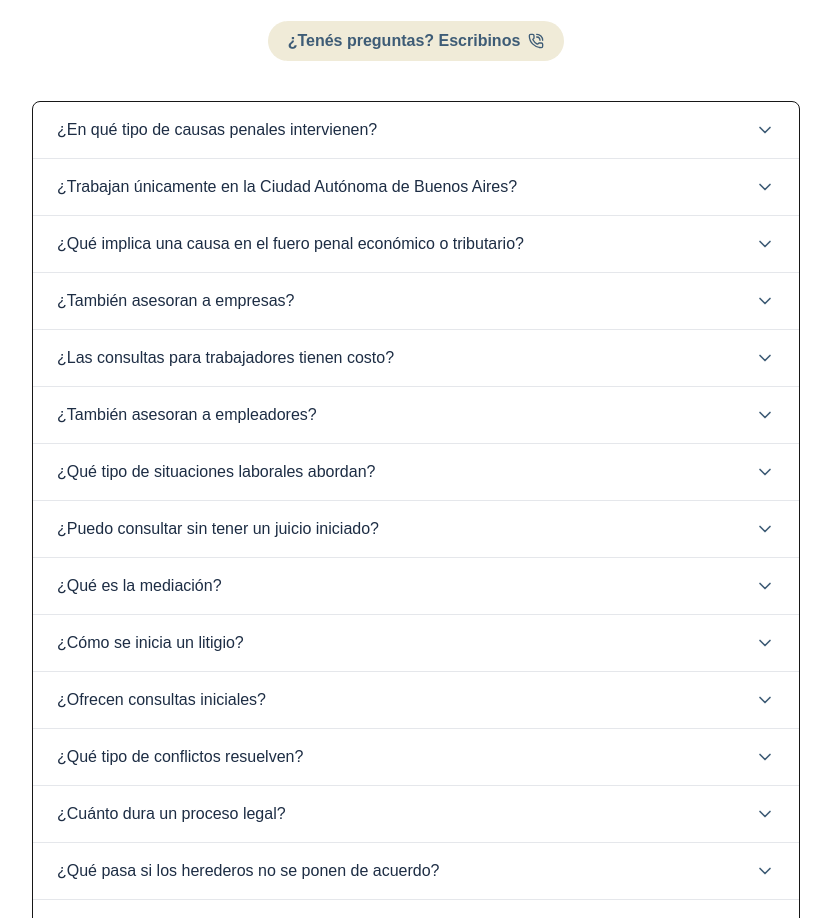
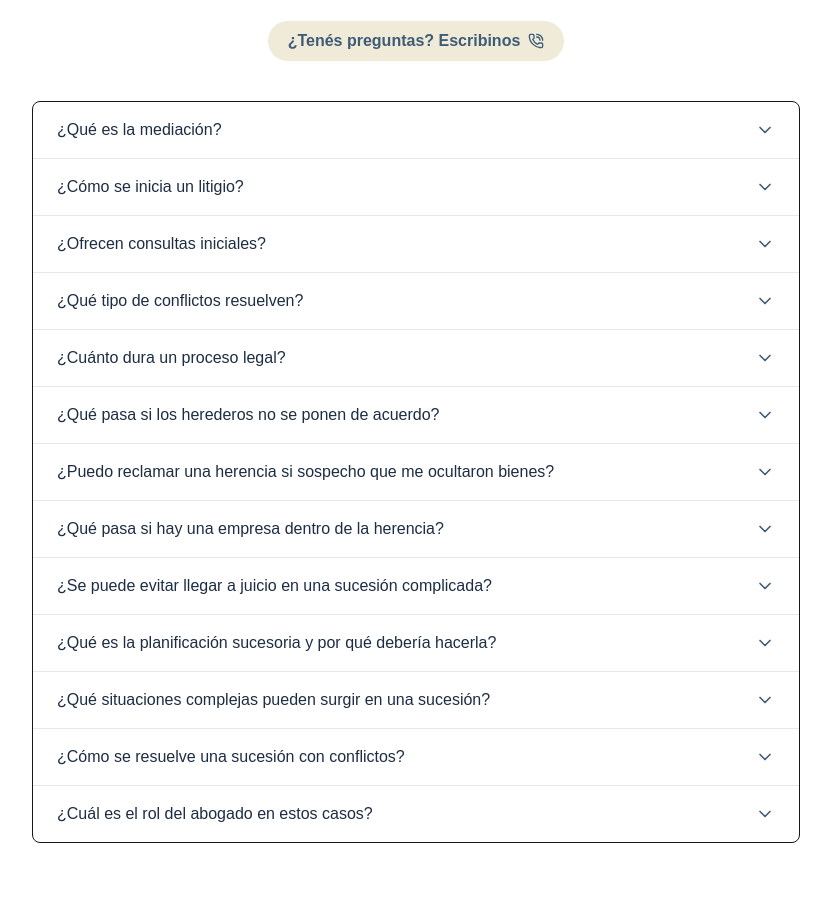
Before and after one commit to crcristian97/estudio-villa, a Next.js app: page /en in a window 1280 px wide. Shown: the part 7323-8241 px from the top of the page, without its empty margins (224-1055 px from the left). Built offline with nearby package versions, Linux system fonts and the light colour scheme.

Commit message:
cambios en layout

```diff
--- a/app/[lang]/layout.js
+++ b/app/[lang]/layout.js
@@ -45,6 +45,20 @@ export const metadata = {
       "Consultas estratégicas en derecho societario, penal, sucesorio y más. Atención a empresas y profesionales.",
     images: ["https://www.tu-dominio.com/img/og-estudio-villa.jpg"],
   },
+  alternates: {
+    canonical: "https://www.tu-dominio.com",
+  },
+  publisher: "Estudio Jurídico Villa & Asociados",
+  authors: [
+    {
+      name: "Dr. Juan Villa",
+      url: "https://www.tu-dominio.com/equipo/juan-villa",
+    },
+    {
+      name: "Estudio Jurídico Villa & Asociados",
+      url: "https://www.tu-dominio.com",
+    },
+  ],
 };
 
 export default async function Layout({ children, params }) {
@@ -53,6 +67,10 @@ export default async function Layout({ children, params }) {
   return (
     <html lang={resolvedParams.lang}>
       <head>
+        {/* Canonical, publisher, author meta tags */}
+        <link rel="canonical" href="https://www.tu-dominio.com" />
+        <meta name="publisher" content="Estudio Jurídico Villa & Asociados" />
+        <meta name="author" content="Dr. Juan Villa, Estudio Jurídico Villa & Asociados" />
         {/* Schema JSON-LD para SEO */}
         <MultiJsonLd schemas={generateFullSchema()} />
       </head>
--- a/components/FAQ.js
+++ b/components/FAQ.js
@@ -44,46 +44,7 @@ function boldify(text) {
     "acuerdos anticipados",
     "pactos sucesorios",
     "reparto",
-    "usufructo",
-    // Palabras/frases nuevas para las preguntas agregadas
-    "Fuero Penal",
-    "Penal Federal",
-    "Penal Económico",
-    "Penal Tributario",
-    "personas físicas",
-    "personas jurídicas",
-    "CABA",
-    "jurisdicciones del interior",
-    "fuero penal económico",
-    "fuero penal tributario",
-    "delitos financieros",
-    "cambiarios",
-    "evasión impositiva",
-    "AFIP",
-    "Banco Central",
-    "asesoramiento integral",
-    "estrategia de defensa",
-    "representación",
-    "empresas",
-    "sumarios",
-    "BCRA",
-    "análisis de riesgos penales",
-    "litigios complejos",
-    "trabajador",
-    "consulta gratuita",
-    "empleadores",
-    "área Comercial",
-    "soluciones legales",
-    "vínculo laboral",
-    "Derecho del Trabajo",
-    "Conflictos entre empleador y empleado",
-    "Despidos con o sin causa",
-    "cartas documento",
-    "telegramas laborales",
-    "Enfermedades del trabajador",
-    "licencias legales",
-    "SECLO",
-    "orientación preventiva"
+    "usufructo"
   ];
 
   // Ordenar por longitud descendente para evitar solapamientos
@@ -108,48 +69,6 @@ function boldify(text) {
 }
 
 const faqQuestions = [
-  // NUEVAS PREGUNTAS AGREGADAS
-  {
-    question: "¿En qué tipo de causas penales intervienen?",
-    answer:
-      "Intervenimos en causas del Fuero Penal, Penal Federal, Penal Económico y Penal Tributario, representando tanto a personas físicas como jurídicas.",
-  },
-  {
-    question: "¿Trabajan únicamente en la Ciudad Autónoma de Buenos Aires?",
-    answer:
-      "No. Actuamos tanto en CABA como en diversas jurisdicciones del interior del país.",
-  },
-  {
-    question: "¿Qué implica una causa en el fuero penal económico o tributario?",
-    answer:
-      "Este tipo de causas suelen estar vinculadas a presuntos delitos financieros, cambiarios, evasión impositiva o infracciones ante organismos como la AFIP o el Banco Central. Brindamos asesoramiento integral, estrategia de defensa y representación en todas las instancias del proceso.",
-  },
-  {
-    question: "¿También asesoran a empresas?",
-    answer:
-      "Sí. Contamos con amplia experiencia en el asesoramiento y defensa de empresas en temas penales y tributarios, incluyendo sumarios ante el BCRA y la AFIP, análisis de riesgos penales y litigios complejos.",
-  },
-  {
-    question: "¿Las consultas para trabajadores tienen costo?",
-    answer:
-      "No. Si sos trabajador, la primera consulta es gratuita.",
-  },
-  {
-    question: "¿También asesoran a empleadores?",
-    answer:
-      "Sí. Asistimos a empleadores a través del área Comercial. Ofrecemos soluciones legales para cada etapa del vínculo laboral.",
-  },
-  {
-    question: "¿Qué tipo de situaciones laborales abordan?",
-    answer:
-      "Brindamos asesoramiento y representación en temas como:\n\nConflictos entre empleador y empleado\n\nDespidos con o sin causa\n\nRedacción y respuesta de cartas documento o telegramas laborales\n\nEnfermedades del trabajador y licencias legales\n\nTrámites ante el SECLO\n\nCualquier otra cuestión relacionada con el Derecho del Trabajo",
-  },
-  {
-    question: "¿Puedo consultar sin tener un juicio iniciado?",
-    answer:
-      "Sí. Ofrecemos orientación preventiva para resolver conflictos antes de que escalen a instancias judiciales.",
-  },
-  // PREGUNTAS ORIGINALES
   {
     question: "¿Qué es la mediación?",
     answer:
```
Lines whose indentation alone changed are shown as unchanged.
